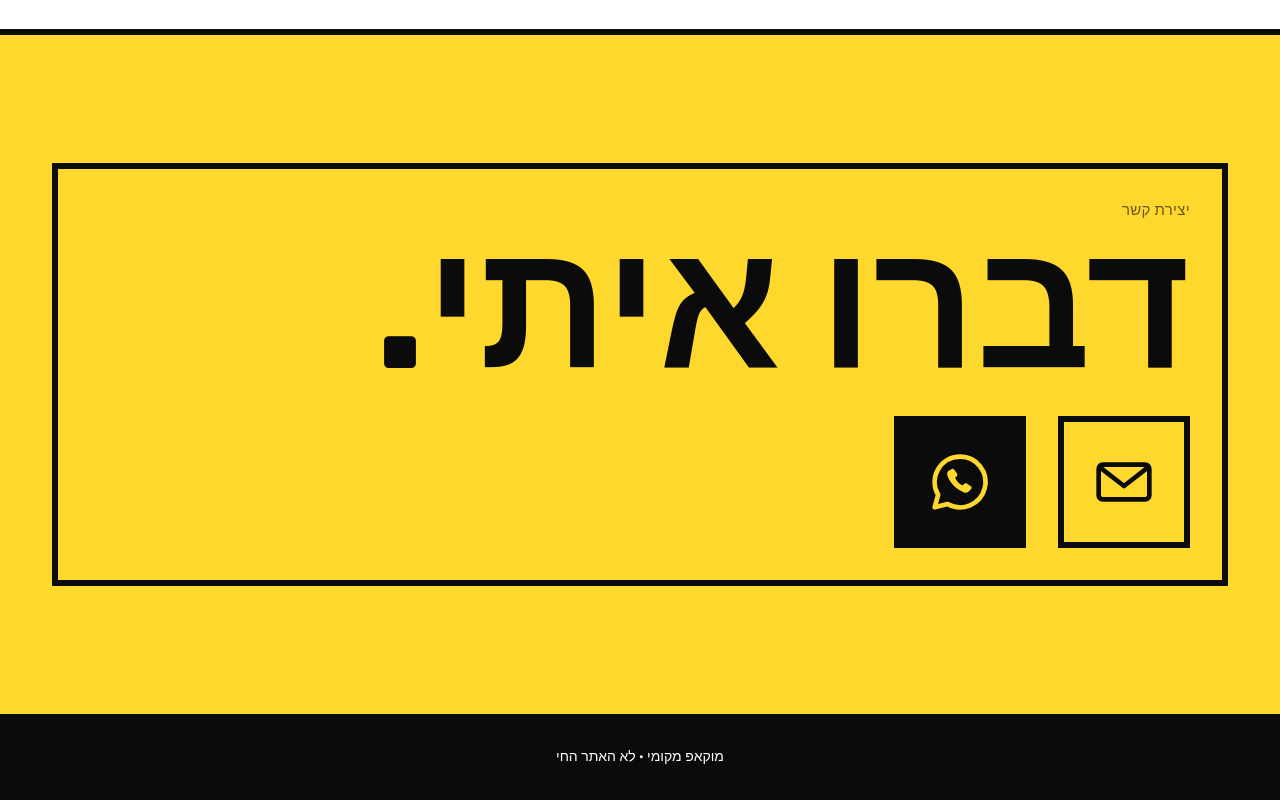
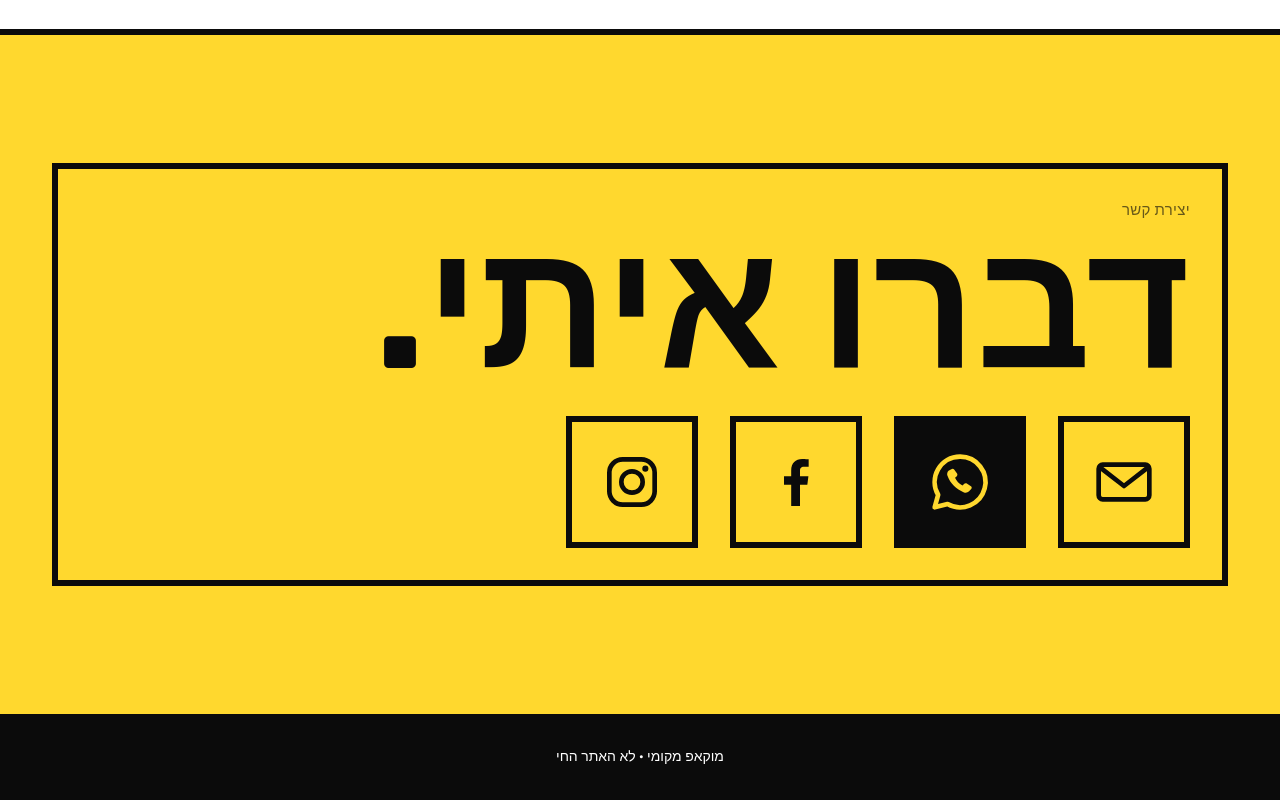
Before and after one commit to royherbertcohen-coder/roy-preview-8eac32, a plain HTML site: page index.html in a window 1280 px wide. Shown: the part 8745-9545 px from the top of the page. Drawn offline with Linux system fonts and the light colour scheme; a web font is replaced by a local one.

Commit message:
Social icons

```diff
--- a/index.html
+++ b/index.html
@@ -203,12 +203,12 @@ ul,ol{list-style:none}
 @media (max-width:600px){.vwall{grid-template-columns:repeat(2,minmax(0,1fr))}}
 .sec-title .aside{font-size:.42em;font-family:var(--body);font-weight:700;vertical-align:middle;letter-spacing:0}
 
-.cicons{display:flex;gap:var(--s3);margin-top:var(--s3)}
+.cicons{display:flex;flex-wrap:wrap;gap:var(--s3);margin-top:var(--s3)}
 .cicon{width:132px;height:132px;display:flex;align-items:center;justify-content:center;border:var(--frame) solid var(--black);color:var(--black);background:transparent;transition:background .2s,color .2s}
 .cicon svg{width:64px;height:64px}
 .cicon:hover{background:var(--black);color:var(--yellow)}
 .cicon.wa{background:var(--black);color:var(--yellow)}.cicon.wa:hover{background:transparent;color:var(--black)}
-@media (max-width:600px){.cicon{width:104px;height:104px}.cicon svg{width:52px;height:52px}}
+@media (max-width:600px){.cicons{gap:12px}.cicon{width:72px;height:72px}.cicon svg{width:38px;height:38px}}
 
 .vwall{grid-template-columns:repeat(4,minmax(0,1fr))}
 .wl-b.tall{grid-row:span 2;aspect-ratio:auto}
@@ -409,6 +409,8 @@ h1 .kicker{font-size:16px;margin-bottom:18px}
             <div class="cicons">
         <a class="cicon" href="mailto:roy@theroy.co.il" aria-label="מייל"><svg viewBox="0 0 48 48" aria-hidden="true"><rect x="5" y="11" width="38" height="26" rx="3" fill="none" stroke="currentColor" stroke-width="3.5"/><path d="M6 13l18 14 18-14" fill="none" stroke="currentColor" stroke-width="3.5" stroke-linejoin="round"/></svg></a>
         <a class="cicon wa" href="https://wa.me/972503212126" target="_blank" rel="noopener" aria-label="וואטסאפ"><svg viewBox="0 0 48 48" aria-hidden="true"><path d="M24 5a19 19 0 0 0-16.4 28.6L5 43l9.7-2.5A19 19 0 1 0 24 5z" fill="none" stroke="currentColor" stroke-width="3.5" stroke-linejoin="round"/><path d="M17.5 14.5c.6-.6 1.6-.6 2.1.1l2.2 3.1c.4.6.3 1.4-.2 1.9l-1.3 1.2c1 2.4 3 4.6 5.6 5.8l1.3-1.3c.5-.5 1.3-.6 1.9-.2l3.1 2.1c.7.5.8 1.5.2 2.1l-1.6 1.7c-1 1-2.5 1.3-3.8.8-5.8-2.2-10.3-6.7-12.4-12.4-.5-1.3-.2-2.8.8-3.8z" fill="currentColor"/></svg></a>
+        <a class="cicon" href="https://www.facebook.com/roy.cohen.716/" target="_blank" rel="noopener" aria-label="פייסבוק"><svg viewBox="0 0 48 48" aria-hidden="true"><path d="M27 42V26h5.5l.8-6.3H27v-4c0-1.8.5-3.1 3.1-3.1h3.4V7c-.6-.1-2.6-.3-4.9-.3-4.9 0-8.2 3-8.2 8.4v4.6H15V26h5.4v16z" fill="currentColor"/></svg></a>
+        <a class="cicon" href="https://www.instagram.com/cekll12/" target="_blank" rel="noopener" aria-label="אינסטגרם"><svg viewBox="0 0 48 48" aria-hidden="true"><rect x="7" y="7" width="34" height="34" rx="10" fill="none" stroke="currentColor" stroke-width="3.5"/><circle cx="24" cy="24" r="8" fill="none" stroke="currentColor" stroke-width="3.5"/><circle cx="34" cy="14" r="2.3" fill="currentColor"/></svg></a>
       </div>
     </div>
   </div>
```
